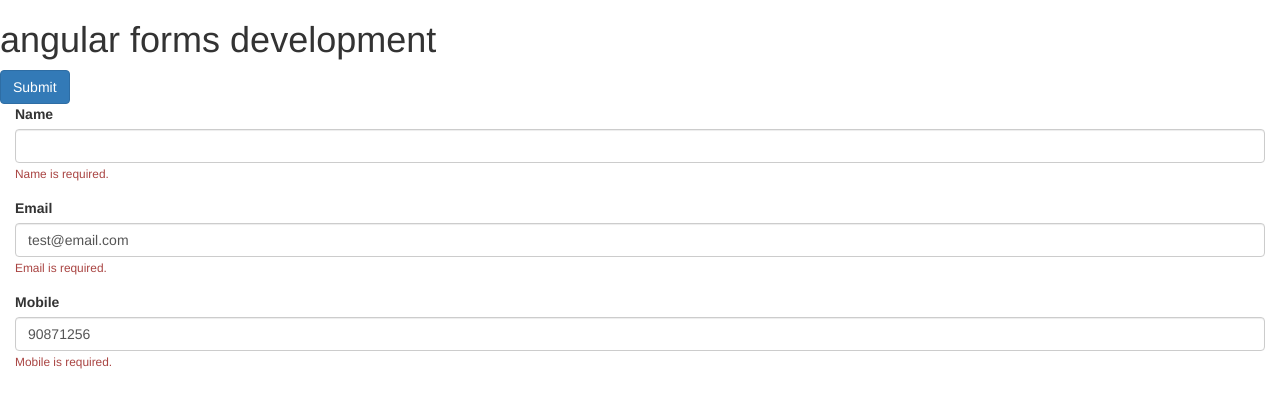
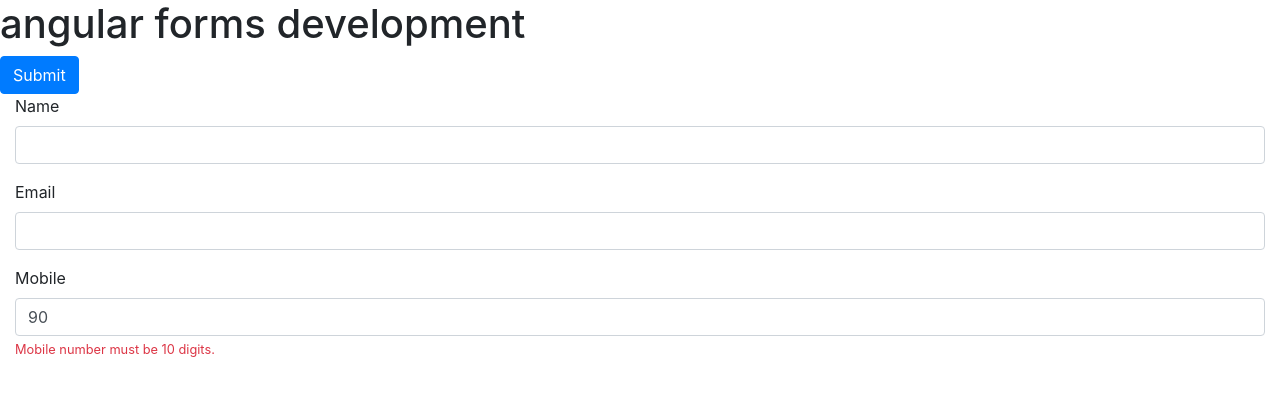
Before and after one commit to ssingana/angular6-forms, an Angular app: page / in a window 1280 px wide. Shown: the top 408 px of the page. Built offline with nearby package versions, Linux system fonts and the light colour scheme.

Commit message:
Bootstrap upgraded from 3.3.7 to 4.0.0

```diff
--- a/src/app/app.component.html
+++ b/src/app/app.component.html
@@ -11,19 +11,24 @@
       [class.is-invalid]="un.invalid && un.touched">
       <small class="text-danger" [class.d-none]="un.valid || un.untouched">Name is required.</small>
      </div>
-     <!-- {{name.untouched}} <hr/>
+     <!-- {{name.untouched}}
      {{cname.className}} -->
     <div class="form-group">
       <label>Email</label>
       <input type="text" required class="form-control" name="email" [(ngModel)]="userModel.email" #em="ngModel"
-      [class.is-invalid]="em.invalid && em.touched" pattern="^\d{10}$">
+      [class.is-invalid]="em.invalid && em.touched">
       <small class="text-danger" [class.d-none]="em.valid || em.untouched">Email is required.</small>
     </div>
     <div class="form-group">
       <label>Mobile</label>
-      <input type="text" required class="form-control" name="mobile" [(ngModel)]="userModel.mobile" #mo="ngModel"
+      <input type="text" required class="form-control" name="mobile" pattern="^\d{10}$" [(ngModel)]="userModel.mobile" #mo="ngModel"
       [class.is-invalid]="mo.invalid && mo.touched">
-      <small class="text-danger" [class.d-none]="mo.valid || mo.untouched">Mobile is required.</small>
+      <!-- <small class="text-danger" [class.d-none]="mo.valid || mo.untouched">Mobile is required.</small> -->
+      <div *ngIf="mo.errors && (mo.invalid || mo.touched)">
+        <small class="text-danger" *ngIf="mo.errors.required">Mobile number is required.</small>
+        <small class="text-danger" *ngIf="mo.errors.pattern">Mobile number must be 10 digits.</small>
+
+      </div>
     </div>
   </form>
 </div>
--- a/src/app/app.component.ts
+++ b/src/app/app.component.ts
@@ -8,5 +8,5 @@ import { Usermodel } from './usermodel';
 })
 export class AppComponent {
   title = 'app';
-  userModel = new Usermodel('','test@email.com',90871256);
+  userModel = new Usermodel('','',90);
 }
--- a/src/index.html
+++ b/src/index.html
@@ -7,7 +7,7 @@
 
   <meta name="viewport" content="width=device-width, initial-scale=1">
   <link rel="icon" type="image/x-icon" href="favicon.ico">
-  <link rel="stylesheet" href="https://maxcdn.bootstrapcdn.com/bootstrap/3.3.7/css/bootstrap.min.css" integrity="sha384-BVYiiSIFeK1dGmJRAkycuHAHRg32OmUcww7on3RYdg4Va+PmSTsz/K68vbdEjh4u" crossorigin="anonymous">
+  <link rel="stylesheet" href="https://maxcdn.bootstrapcdn.com/bootstrap/4.0.0/css/bootstrap.min.css" integrity="sha384-Gn5384xqQ1aoWXA+058RXPxPg6fy4IWvTNh0E263XmFcJlSAwiGgFAW/dAiS6JXm" crossorigin="anonymous">
 </head>
 <body>
   <app-root></app-root>
```
